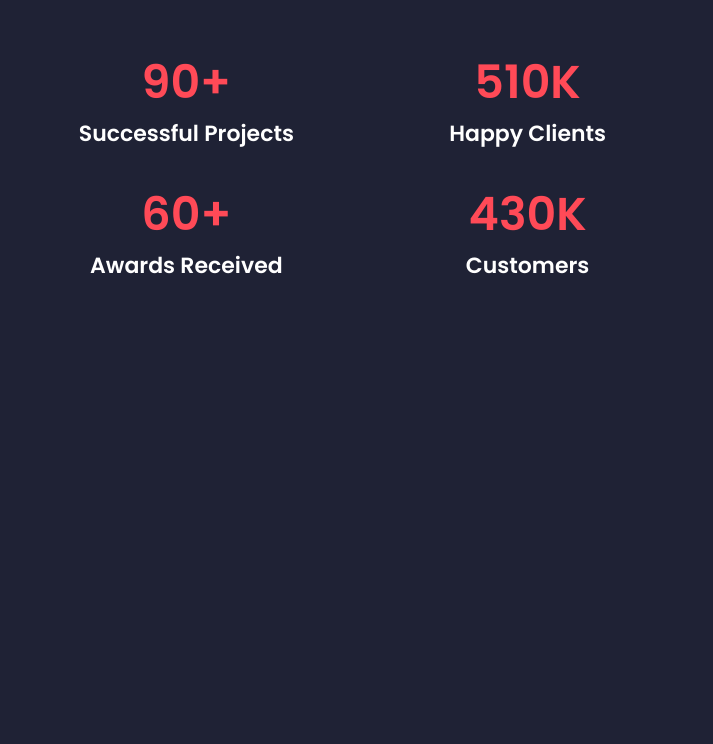
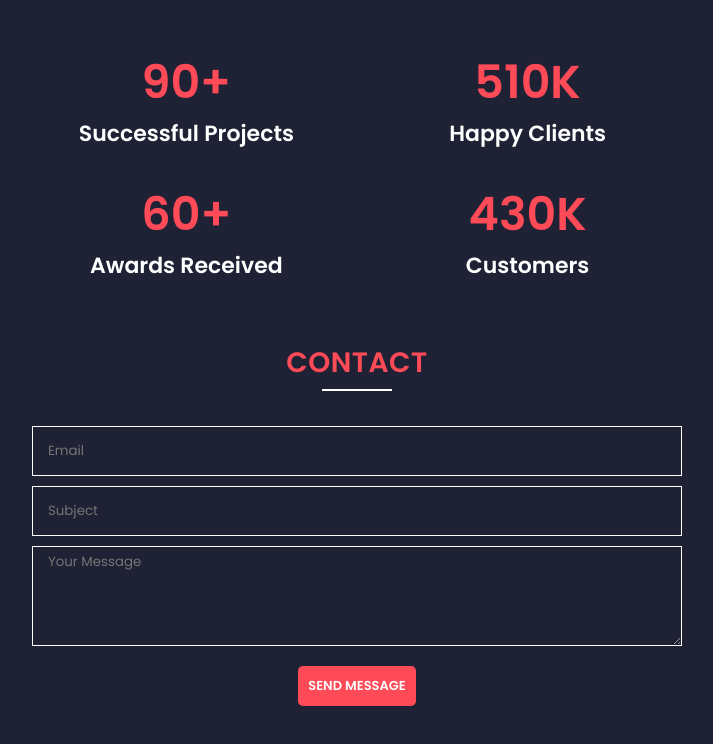
Before and after one commit to dtomicic/web-designer-portfolio, a plain HTML site: page index.html in a window 1280 px wide. Shown: the part 2156-2900 px from the top of the page, without its empty margins (283-996 px from the left). Before the commit the page ends 2478 px from the top, so only its background shows below. Drawn offline with nearby package versions, Linux system fonts and the light colour scheme.

Commit message:
contact section done

```diff
--- /dev/null
+++ b/assets/scss/components/_contact.scss
@@ -0,0 +1,72 @@
+.contact {
+    display: flex;
+    flex-direction: column;
+    align-items: center;
+    margin: toRem(60) 0 toRem(40) 0;
+
+    &__form {
+        display: flex;
+        flex-direction: column;
+        margin-top: toRem(35);
+        gap: toRem(10);
+        width: 100%;
+        align-items: center;
+
+        &Item {
+            font-family: $mainFont;
+            height: toRem(35);
+            background-color: transparent;
+            border: 1px solid white;
+            padding-left: toRem(15);
+            color: white;
+            transition: ease-in-out 0.2s;
+            max-width: toRem(340);
+            width: 100%;
+
+            &:focus {
+                outline: none;
+                border: 2px solid $mainColor;
+            }
+
+            &:hover {
+                cursor: pointer;
+            }
+
+            &.textArea {
+                padding-top: toRem(5);
+                height: toRem(100);
+            }
+        }
+    }
+
+    &__btn {
+        background-color: $mainColor;
+        margin-top: toRem(20);
+        padding: toRem(10);
+        border-radius: toRem(5);
+        color: white;
+        transition: ease-in-out 0.4s;
+        max-width: toRem(120);
+
+        &:hover {
+            cursor: pointer;
+            background-color: white;
+            color: $mainColor;
+            transform: scale(1.05);
+        }
+
+        &Header {
+            font-weight: 600;
+            font-size: toRem(13);
+        }
+    }
+}
+
+// Media queries
+
+@media (min-width: $breakXl) {
+    .contact__formItem {
+        max-width: toRem(650);
+        height: toRem(50);
+    }
+}
--- a/assets/scss/components/_numbers.scss
+++ b/assets/scss/components/_numbers.scss
@@ -1,6 +1,8 @@
 .numbers {
     display: flex;
     flex-direction: column;
+    margin: toRem(40) 0;
+
 
     &__items {
         display: flex;
@@ -35,7 +37,6 @@
         display: flex;
         justify-content: center;
         align-items: center;
-        margin: toRem(40) 0;
     }
     .numbers__items {
         flex-direction: row;
--- a/assets/scss/main.scss
+++ b/assets/scss/main.scss
@@ -8,3 +8,4 @@
 @import 'components/services';
 @import 'components/portfolio';
 @import 'components/numbers';
+@import 'components/contact';
--- a/index.html
+++ b/index.html
@@ -224,6 +224,22 @@
             </div>
         </section>
 
+        <section class="contact">
+            <div class="section__header">
+                <h3 class="section__headerHeading">CONTACT</h3>
+                <div class="section__headerLine"></div>
+            </div>
+
+            <div class="contact__form">
+                <input type="email" placeholder="Email" name="email" id="email" class="contact__formItem">
+                <input type="text" placeholder="Subject" class="contact__formItem">
+                <textarea class="contact__formItem textArea" placeholder="Your Message"></textarea>
+            </div>
+            <div class="contact__btn">
+                <h3 class="contact__btnHeader">SEND MESSAGE</h3>
+            </div>
+        </section>
+
         <script src="assets/js/nav.js"></script>
         <script src="assets/js/typingAnim.js"></script>
         <script src="assets/js/counter.js"></script>
```
Also changed, not shown: assets/css/main.css, 1 other file.
